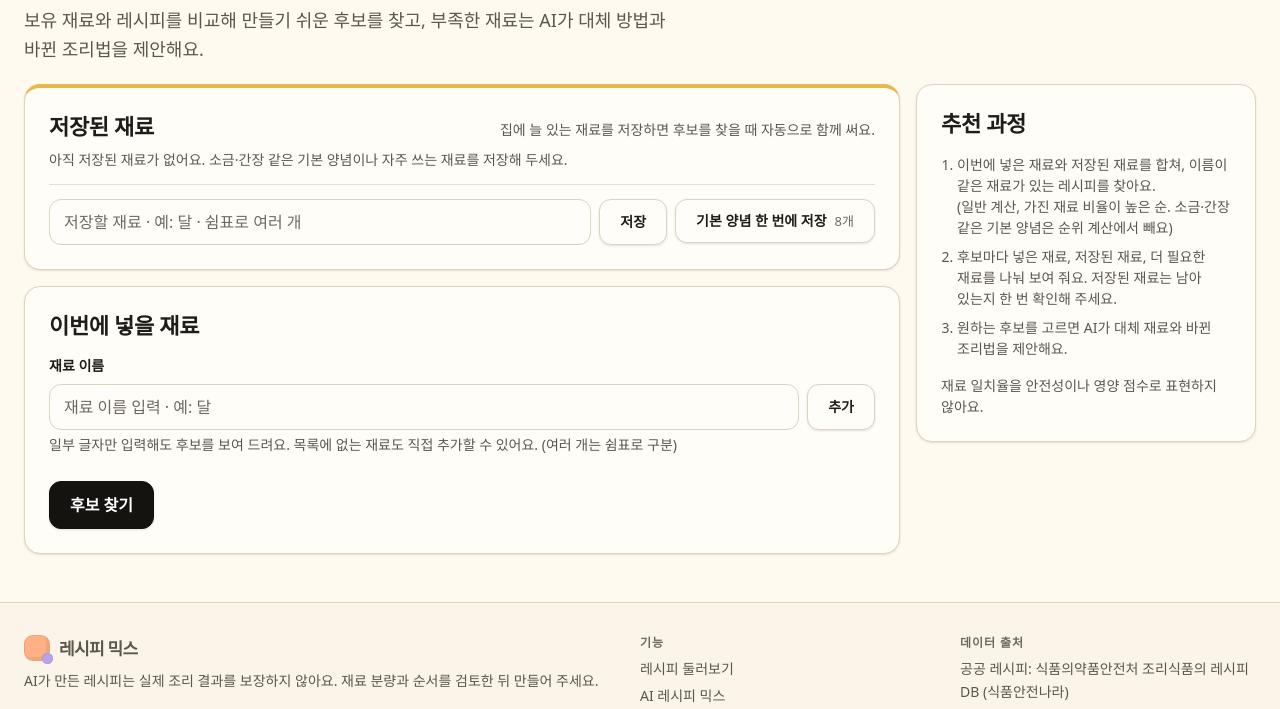
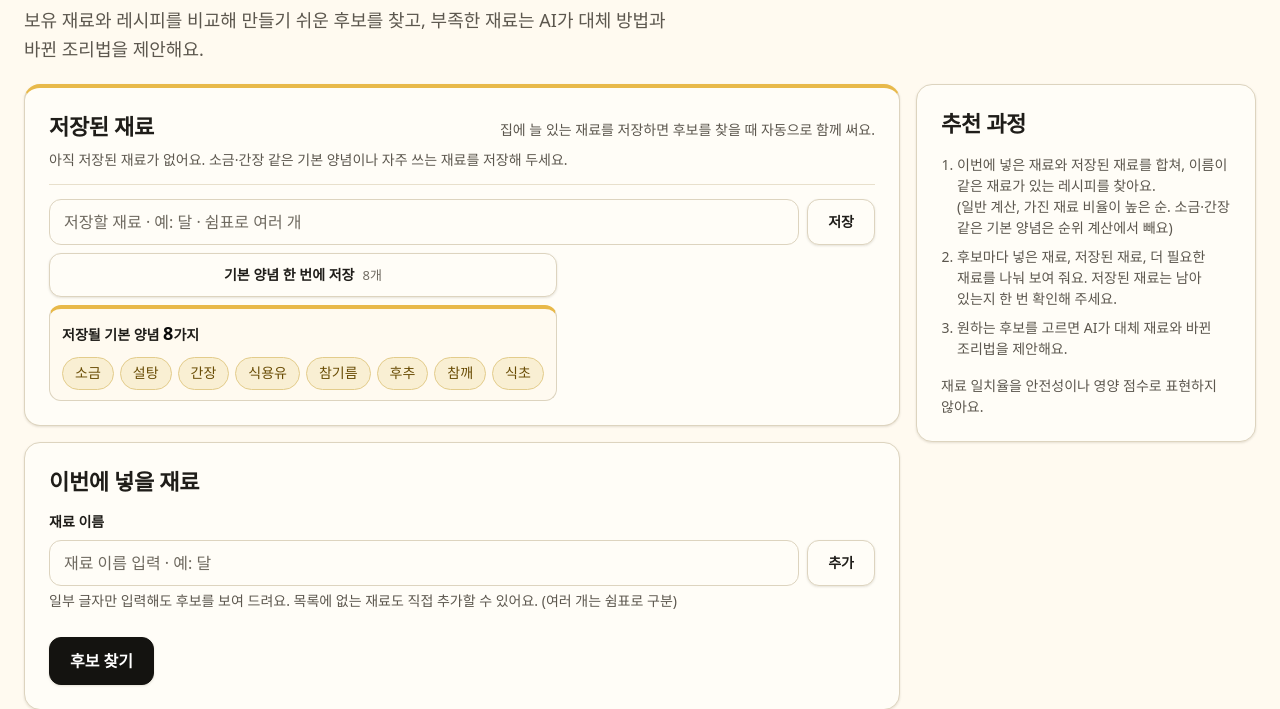
Before and after one commit to EHhwan/software, a Flask app: page /pantry in a window 1280 px wide. Shown: the part 161-870 px from the top of the page. Run offline with Flask 3, Linux system fonts and the light colour scheme; the visitor is signed in with stand-in values (Sample User, id 1); data comes from the database, SQL or seed files in the repository; data that the repository does not hold is empty; some libraries are stand-ins or nearby versions; some web fonts are replaced.

Commit message:
기본 양념 한 번에 저장: 저장될 양념 목록을 크림 카드로 표시
검은 기본 말풍선(title) 대신 마우스를 올리거나 키보드로 가면 뜨는 카드에
저장될 양념을 칩으로 보여 주고, 이미 저장한 양념은 '저장됨'으로 흐리게.
터치 화면에서는 버튼 아래에 항상 표시.

Co-Authored-By: Claude Opus 5.5 <noreply@anthropic.com>
Claude-Session: https://claude.ai/code/session_01VJfooc1Z1azXUd7VghoW8K

```diff
--- a/app/pantry.py
+++ b/app/pantry.py
@@ -119,7 +119,8 @@ def index():
     searched = bool(have) or (request.args.get("find") == "1" and bool(saved))
     candidates = find_candidates(have, saved_names) if searched else []
     return render_template("pantry/index.html", have=have, saved=saved, candidates=candidates, searched=searched,
-                           basic_to_save=[b for b in BASIC_TO_SAVE if normalize_name(b) not in {normalize_name(n) for n in saved_names}])
+                           basic_to_save=[b for b in BASIC_TO_SAVE if normalize_name(b) not in {normalize_name(n) for n in saved_names}],
+                           basic_all=BASIC_TO_SAVE)
 
 
 @bp.post("/pantry/adapt")
--- a/app/static/style.css
+++ b/app/static/style.css
@@ -417,6 +417,24 @@ mark.rm-ink { background: linear-gradient(transparent 30%, var(--rm-mint-tint) 3
 .rm-saved-actions { display: flex; flex-wrap: wrap; gap: 8px; margin-top: 14px; padding-top: 14px; border-top: 1px solid var(--rm-divider); }
 .rm-saved-add { display: flex; gap: 8px; flex: 1 1 320px; }
 .rm-saved-actions .rm-caption-inline { font-weight: 500; max-width: 220px; overflow: hidden; text-overflow: ellipsis; }
+/* 기본 양념 목록: 버튼에 마우스를 올리거나 키보드로 가면 크림 카드로 뜬다 */
+.rm-tip { position: relative; }
+.rm-tip-panel { position: absolute; z-index: 20; right: 0; top: calc(100% + 8px); width: 300px; padding: 14px 16px; background: var(--rm-canvas); border: 1px solid var(--rm-line); border-top: 4px solid var(--rm-ochre); border-radius: var(--rm-r-md); box-shadow: var(--rm-shadow-lg); color: var(--rm-body);
+  opacity: 0; visibility: hidden; transform: translateY(-4px); transition: opacity .15s ease-out, transform .15s ease-out, visibility .15s; pointer-events: none; }
+.rm-tip:hover .rm-tip-panel, .rm-tip:focus-within .rm-tip-panel { opacity: 1; visibility: visible; transform: none; }
+.rm-tip-title { font-size: 14px; font-weight: 600; color: var(--rm-ink); }
+.rm-tip-title b { font-size: 18px; color: var(--rm-display); }
+.rm-tip-list { list-style: none; padding: 0; margin: 10px 0 0; display: flex; flex-wrap: wrap; gap: 6px; }
+.rm-tip-list li { padding: 4px 12px; border-radius: 999px; background: var(--rm-ochre-tint); border: 1px solid #e3cc8b; color: var(--rm-ochre-text); font-size: 14px; font-weight: 500; }
+.rm-tip-list li.is-saved { background: var(--rm-soft); border-color: var(--rm-line); color: var(--rm-caption); }
+.rm-tip-list small { margin-left: 4px; font-size: 12px; }
+.rm-tip-note { margin-top: 10px; font-size: 13px; color: var(--rm-caption); line-height: 1.5; }
+@media (hover: none) {
+  /* 터치 화면은 마우스를 올릴 수 없으니 버튼 아래에 늘 보여 준다 */
+  .rm-tip { display: grid; gap: 8px; }
+  .rm-tip-panel { position: static; width: auto; opacity: 1; visibility: visible; transform: none; box-shadow: none; padding: 10px 12px; }
+  .rm-tip-note { display: none; }
+}
 .rm-field-warning { margin: 6px 0 0; font-size: 14px; font-weight: 500; color: var(--rm-ochre-text); }
 .rm-field-warning:empty { display: none; }
 .rm-field-warning:not(:empty) { padding: 10px 12px; background: var(--rm-ochre-tint); border: 1px solid #e3cc8b; border-left: 4px solid var(--rm-ochre); border-radius: var(--rm-r-sm); }
--- a/app/templates/pantry/index.html
+++ b/app/templates/pantry/index.html
@@ -53,9 +53,17 @@
             <button class="rm-btn rm-btn-secondary">저장</button>
           </form>
           {% if basic_to_save %}
-          <form method="post" action="{{ url_for('pantry.save_basics') }}">
+          <form method="post" action="{{ url_for('pantry.save_basics') }}" class="rm-tip">
             <input type="hidden" name="csrf_token" value="{{ csrf_token() }}">{{ keep_inputs() }}
-            <button class="rm-btn rm-btn-secondary" title="{{ basic_to_save|join(', ') }}">기본 양념 한 번에 저장 <span class="rm-caption-inline">{{ basic_to_save|length }}개</span></button>
+            <button class="rm-btn rm-btn-secondary" aria-describedby="basic-tip">기본 양념 한 번에 저장 <span class="rm-caption-inline">{{ basic_to_save|length }}개</span></button>
+            {# 마우스를 올리거나 키보드로 버튼에 가면 어떤 양념이 저장되는지 보여 준다 (터치 화면에서는 버튼 아래에 항상 표시) #}
+            <div class="rm-tip-panel" id="basic-tip" role="tooltip">
+              <p class="rm-tip-title">저장될 기본 양념 <b>{{ basic_to_save|length }}</b>가지</p>
+              <ul class="rm-tip-list">
+                {% for b in basic_all %}<li class="{{ 'is-saved' if b not in basic_to_save }}">{{ b }}{% if b not in basic_to_save %}<small>저장됨</small>{% endif %}</li>{% endfor %}
+              </ul>
+              <p class="rm-tip-note">이미 저장한 양념은 건너뛰어요. 필요 없는 양념은 저장한 뒤 ×로 지우면 돼요.</p>
+            </div>
           </form>
           {% endif %}
           {% if have %}
```
